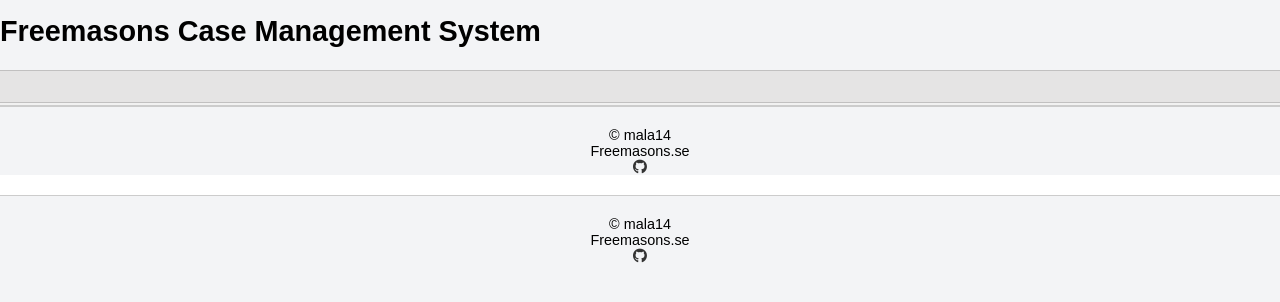
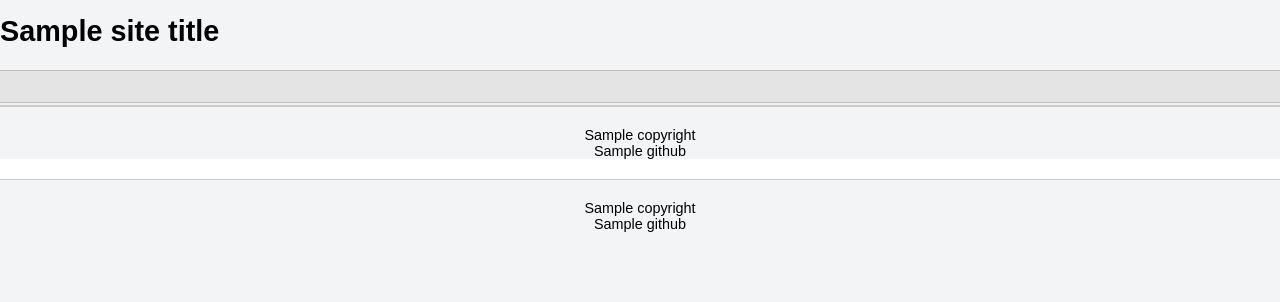
Before and after one commit to mala14/fmcm, a PHP site: template view/footer.php in a window 1280 px wide. Shown: the top 302 px of the page. Run offline with PHP 8.4, Linux system fonts and the light colour scheme; the template is opened without the code that fills it: most values are stand-ins (such as "Sample title", 1, 10 or a date in 2020); data that the repository does not hold is empty; some libraries are stand-ins or nearby versions.

Commit message:
Add site variable list

```diff
--- a/config.php
+++ b/config.php
@@ -24,6 +24,7 @@ session_start();
 */
 define('MAIN_PATH', __DIR__ . '/.');
 require_once('src/Database.php');
+require_once('src/Sitevars.php');
 
 function myAutoloader($class) {
   $path = "src/{$class}.php";
--- a/view/footer.php
+++ b/view/footer.php
@@ -1,7 +1,7 @@
 </article>
 <div class="footer">
-    <div class="copyright">&copy; mala14 Freemasons.se</div>
-    <div class="copyright"><a href="https://github.com/mala14/fmcm"><i class="fab fa-github"></i></a></div>
+    <div class="copyright"><?= $copyright ?></div>
+    <div class="copyright"><?= $github ?></div>
 </div>
 
 <script>
--- a/view/header.php
+++ b/view/header.php
@@ -9,10 +9,10 @@
     <script src="vendor/ckeditor5-build-classic/ckeditor.js"></script>
     <link rel="stylesheet" href="css/style.css">
 
-    <title>Freemasons Case Management System</title>
+    <title><?= $title ?></title>
 </head>
 <body>
     <div class="site-title">
-        <h1>Freemasons Case Management System</h1>
+        <h1><?= $siteTitle ?></h1>
     </div>
 <?php include("view/navbar.php"); ?>
```
Also changed, not shown: REVISION.md (+8 -0 lines), TODO.md (+4 -5 lines), README.md.
